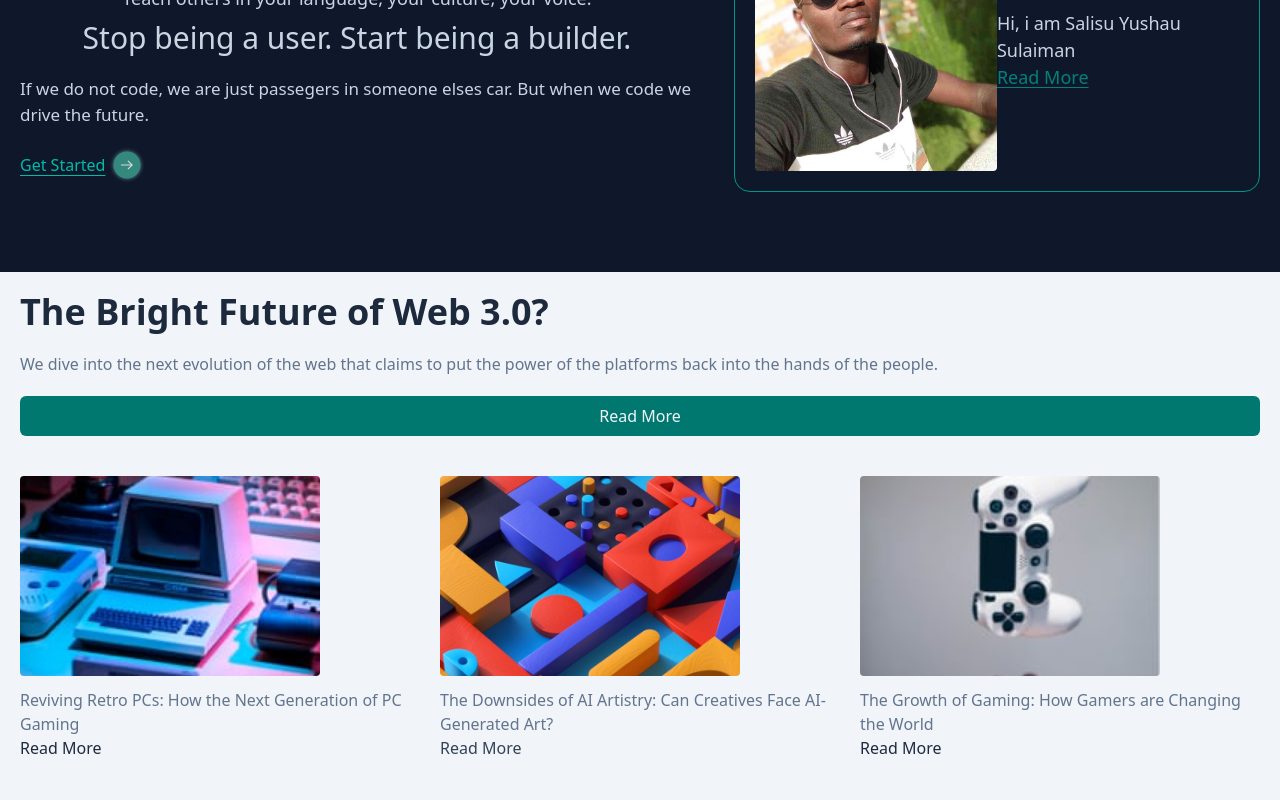
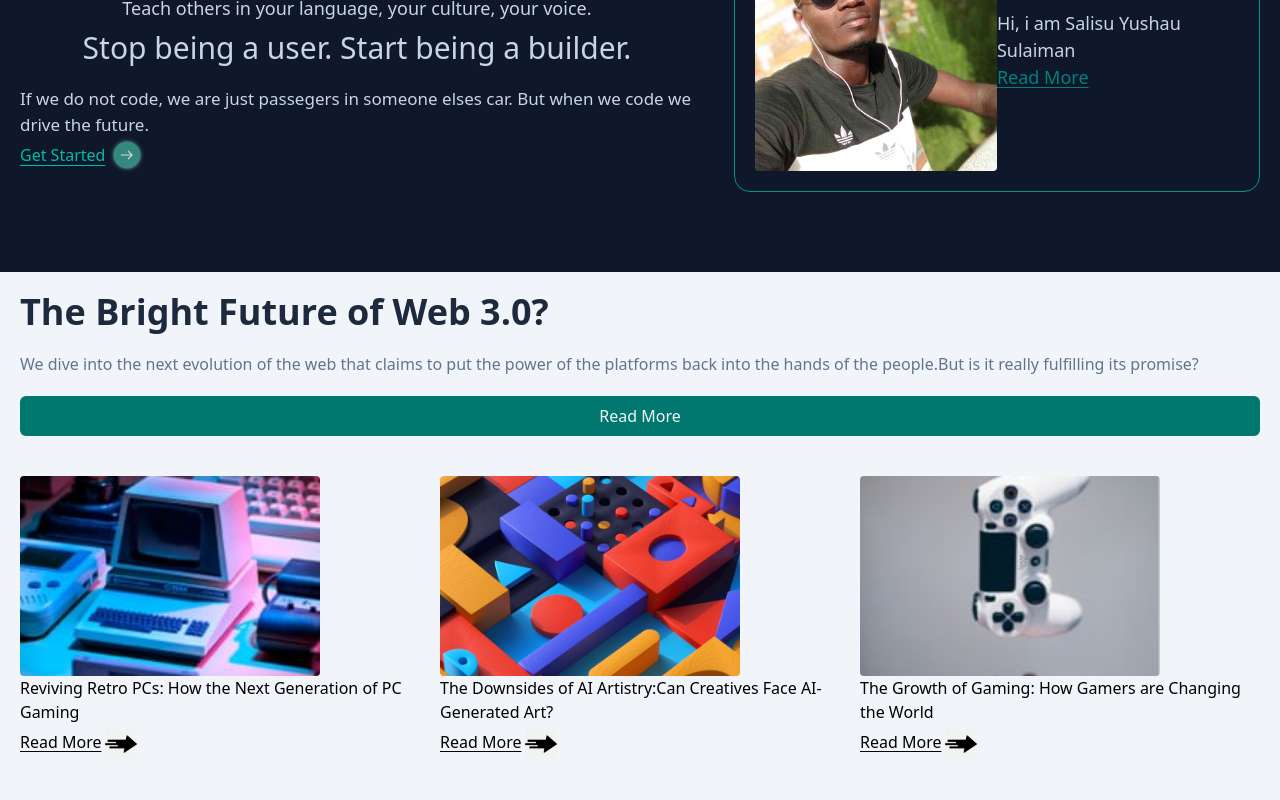
Before and after one commit to Salisspro/my-school, a React (Vite) app: page / in a window 1280 px wide. Shown: the part 280-1080 px from the top of the page. Built offline with nearby package versions, Linux system fonts and the light colour scheme.

Commit message:
new update

```diff
--- a/src/components/Footer.jsx
+++ b/src/components/Footer.jsx
@@ -2,7 +2,7 @@
 
 export default function Footer() {
   return (
-    <div className="p-10 space-y-2">
+    <div className="p-5 space-y-2">
       <h1 className='text-slate-500 text-sm  capitalize font-bold'> <span className='text-2xl text-teal-700 font-serif'>s</span >alisspro tech</h1>
       <p className='text-slate-500 text-sm  capitalize font-bold'>Developed by salisspro</p>
       <p className='text-slate-500 text-sm  capitalize font-bold'>Maintained by salisspro</p>
--- a/src/components/Hero.jsx
+++ b/src/components/Hero.jsx
@@ -1,14 +1,15 @@
 import IMG1 from '../assets/images/image-retro-pcs.jpg'
 import IMG2 from '../assets/images/image-web-3-mobile.jpg'
 import IMG3 from '../assets/images/image-gaming-growth.jpg'
+import ICON from '../assets/icons/avth9zb38.webp'
 import { useState } from 'react'
 
 function Hero() {
 
    const [readMore, setReadMore] = useState(false)
-   const [readMore1, setReadMore1] = useState(false)
-   const [readMore2, setReadMore2] = useState(false)
-   const [readMore3, setReadMore3] = useState(false)
+   const [readMore1, setReadMore1] = useState(true)
+   const [readMore2, setReadMore2] = useState(true)
+   const [readMore3, setReadMore3] = useState(true)
 
 
    return (
@@ -16,7 +17,7 @@
          <div className='grid grid-cols-1 space-y-5'>
             <h1 className='text-4xl font-bold text-slate-800'>The Bright Future of Web 3.0?</h1>
             <p className='text-slate-500'>We dive into the next evolution of the web that claims to put the power of the platforms back into the hands of the people.{readMore1 && 'But is it really fulfilling its promise?'}</p>
-            <button onClick={()=> setReadMore(!readMore)} className='bg-teal-700 text-slate-100 p-2 rounded-md'>Read More</button>
+            <button onClick={() => setReadMore(!readMore)} className='bg-teal-700 text-slate-100 p-2 rounded-md'>Read More</button>
          </div>
 
 
@@ -24,34 +25,60 @@
             <div className='mb-15'>
 
                <img src={IMG1} alt="" className='rounded w-full md:w-[300px] h-[200px] object-cover' />
-               <p className='text-slate-500 mt-3 line-clamp-3 '>Reviving Retro PCs: How the Next Generation of PC Gaming</p>
-               <p className='text-slate-500'>{readMore1 && 'What happens when old PCs are revived?'}
-               <button onClick={()=>setReadMore1(!readMore1)} className=' text-slate-800 '>Read More</button>
-               </p>
+               <div>
+                  <p>
+                     Reviving Retro PCs: How the Next Generation of PC Gaming
+                  </p>
+                  <div onClick={() => setReadMore1(!readMore1)}>
+                     {readMore1 ?
+                        <div className='flex items-center gap-1'>
+                           <p className='underline underline-offset-3 '>Read More</p>
+                           <img className='w-8 mt-1' src={ICON} alt="" />
+                        </div>
+                        : <p>What happens when old PCs are revived?</p>}
+                  </div>
+               </div>
 
             </div>
+
 
 
             <div className='mb-15'>
 
                <img src={IMG2} alt="" className='rounded w-full md:w-[300px] h-[200px] object-cover' />
-               <p className='mt-3 text-slate-500 line-clamp-3'>The Downsides of AI Artistry: Can Creatives Face AI-Generated Art?</p>
-               <p className='text-slate-500'>
-                  {readMore2 && 'Is AI gonna take over the world?'}
-               <button onClick={()=> setReadMore2(!readMore2)} className=' text-slate-700 '>Read More</button>
-               </p>
+               <div className=''>
+                  <p>
+                     The Downsides of AI Artistry:Can Creatives Face AI-Generated Art?
+                  </p>
+                  <div onClick={() => setReadMore2(!readMore2)}>
+                     {readMore2 ?
+                        <div className='flex items-center gap-1'>
+                           <p className='underline underline-offset-3 '>Read More</p>
+                           <img className='w-8 mt-1 ' src={ICON} alt="" />
+                        </div>
+                        : <p>Is AI gonna take over the world?</p>}
+                  </div>
+               </div>
 
             </div>
-
 
             <div className='mb-15'>
 
                <img src={IMG3} alt="" className='w-full md:w-[300px] h-[200px] object-cover rounded' />
-               <p className='text-slate-500 line-clamp-3 mt-3'>The Growth of Gaming: How Gamers are Changing the World</p>
-               <p className='text-slate-500'>{readMore3 && 'How gamers are changing the world? '}
+               <div >
+                  <p>
+                     The Growth of Gaming: How Gamers are Changing the World
+                  </p>
 
-               <button onClick={()=> setReadMore3(!readMore3)} className=' text-slate-800 '>Read More</button>
-               </p>
+                  <div onClick={() => setReadMore3(!readMore3)} className='flex items-center'>
+                     {readMore3 ?
+                        <div className='flex items-center gap-1'>
+                           <p className='underline underline-offset-3 '>Read More</p>
+                           <img className='w-8 mt-1' src={ICON} alt="" />
+                        </div>
+                        : <p>How gamers are changing the world? </p>}
+                  </div>
+               </div>
             </div>
          </div>
       </div>
--- a/src/components/User.jsx
+++ b/src/components/User.jsx
@@ -19,8 +19,8 @@
 
             <p className='my-5 text-[17px]'>If we do not code, we are just passegers in someone elses car. But when we code we drive the future.</p>
 
-            <div className='mt-2 flex items-center rounded underline underline-offset-4 text-teal-500 gap-1'>
-               <p className='text-[16px]'>
+            <div className='-mt-5  flex items-center rounded underline underline-offset-4 text-teal-500 gap-1'>
+               <p className='text-[16px] '>
                   Get Started
                </p>
                <img className='w-9 animate-pulse' src={ICON} alt="" />
@@ -28,10 +28,10 @@
 
          </div>
          <div className='border border-teal-600 my-15 flex items-center justify-center flex-col lg:grid lg:grid-cols-2 p-5 rounded-2xl md:w-1/2'>
-         <div className='h-full '>
-            <img className='rounded' src={IMG} alt="" />
+            <div className='h-full '>
+               <img className='rounded' src={IMG} alt="" />
 
-         </div>
+            </div>
             <p className=''>Hi, i am Salisu Yushau Sulaiman
                <p onClick={() => setReadMore(!readMore)} className=''>
                   {
```
Also changed, not shown: src/assets/icons/avth9zb38.webp (added), src/assets/icons/pngtree-vector-forward-icon-png-image_925823.jpg (added).
